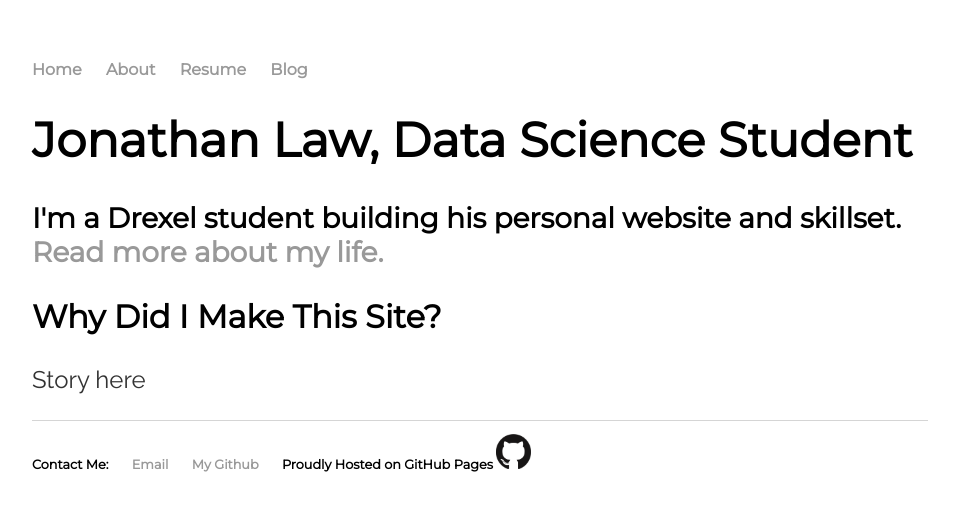
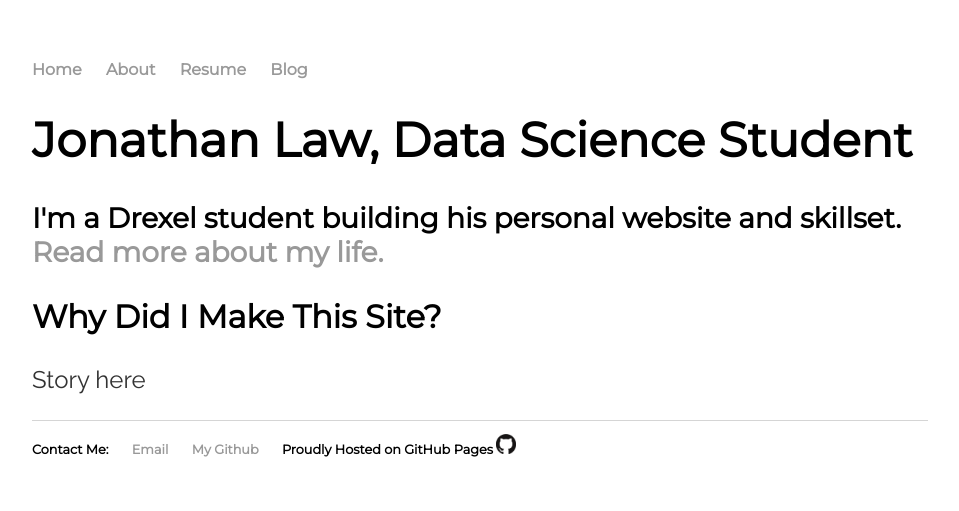
Before and after one commit to shindig7/my-site, a Jekyll site: the page built from index.html, in a window 1280 px wide. Shown: the top 511 px of the page, without its empty margins (160-1119 px from the left). Built offline with Jekyll 4.4.1, drawn with Linux system fonts in a browser that asks for light colours.

Commit message:
Update default.html

```diff
--- a/_layouts/default.html
+++ b/_layouts/default.html
@@ -23,7 +23,7 @@
 					<li>Contact Me: </li>
 	        			<li><a href="mailto:jal457@drexel.edu">Email</a></li>
 	        			<li><a href="https://github.com/shindig7">My Github</a></li>
-					<li>Proudly Hosted on GitHub Pages <a href="https://pages.github.com/"><img src='../github.png' height="35" width="35"></a></li>
+					<li>Proudly Hosted on GitHub Pages <a href="https://pages.github.com/"><img src='../github.png' height="20" width="20"></a></li>
 				</ul>
 			</footer>
 		</body>
```
